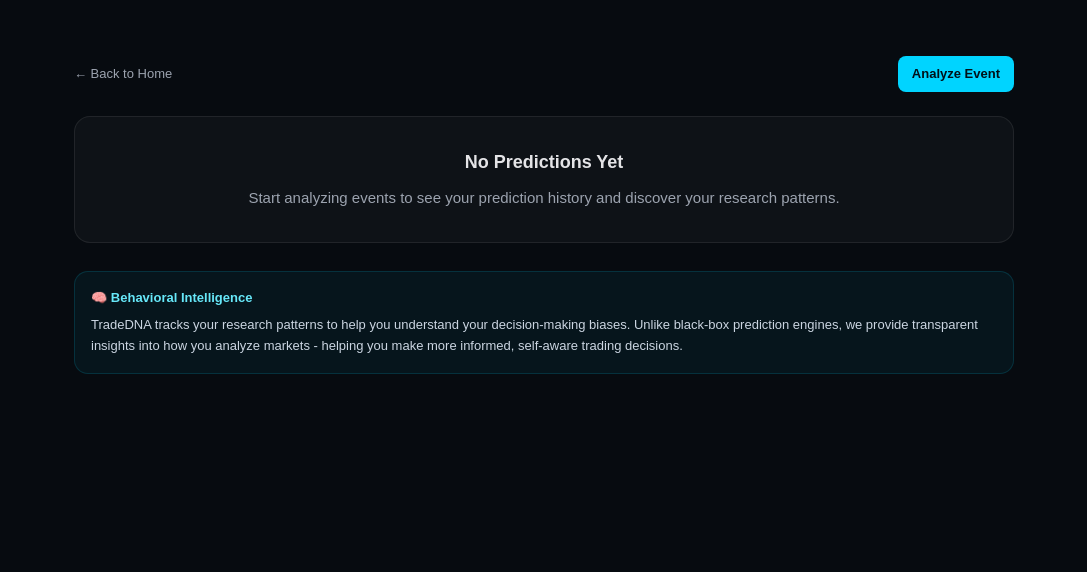
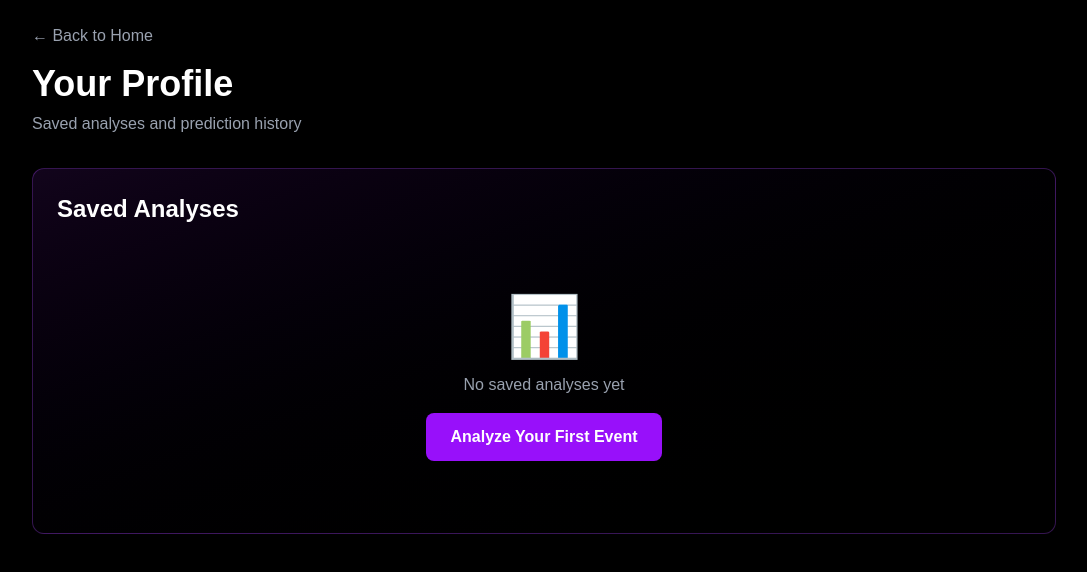
Before and after one commit to anujagadde18/tradedna, a Next.js app: page /profile in a window 1280 px wide. Shown: the top 572 px of the page, without its empty margins (96-1183 px from the left). Built offline with nearby package versions, Linux system fonts and the light colour scheme.

Commit message:
Update page.tsx

```diff
--- a/app/profile/page.tsx
+++ b/app/profile/page.tsx
@@ -1,55 +1,166 @@
-// app/profile/page.tsx
-"use client";
+'use client';
 
-import { Suspense } from "react";
-import { ProfileDashboard } from "@/components/profile/ProfileDashboard";
-import { useRouter } from "next/navigation";
+import { useEffect, useState } from 'react';
+import { useRouter } from 'next/navigation';
 
-function ProfileContent() {
+interface SavedAnalysis {
+  id: string;
+  event: string;
+  direction: 'YES' | 'NO';
+  confidence: number;
+  timestamp: number;
+  polymarketOdds: number | null;
+}
+
+export default function ProfilePage() {
   const router = useRouter();
+  const [savedAnalyses, setSavedAnalyses] = useState<SavedAnalysis[]>([]);
+
+  useEffect(() => {
+    if (typeof window !== 'undefined') {
+      try {
+        const saved = localStorage.getItem('savedAnalyses');
+        if (saved) {
+          setSavedAnalyses(JSON.parse(saved));
+        }
+      } catch {}
+    }
+  }, []);
+
+  const deleteAnalysis = (id: string) => {
+    const updated = savedAnalyses.filter(a => a.id !== id);
+    setSavedAnalyses(updated);
+
+    if (typeof window !== 'undefined') {
+      localStorage.setItem('savedAnalyses', JSON.stringify(updated));
+    }
+  };
+
+  const viewAnalysis = (event: string) => {
+    router.push(`/scores?event=${encodeURIComponent(event)}`);
+  };
+
+  const formatDate = (timestamp: number) => {
+    const date = new Date(timestamp);
+    return date.toLocaleDateString('en-US', {
+      month: 'short',
+      day: 'numeric',
+      hour: '2-digit',
+      minute: '2-digit'
+    });
+  };
 
   return (
-    <main style={{ minHeight: "100vh", background: "#070B10", color: "#fff" }}>
-      <div style={{ maxWidth: 980, margin: "0 auto", padding: "56px 20px" }}>
-        <div style={{ display: "flex", justifyContent: "space-between", alignItems: "center", marginBottom: 24 }}>
-          <a href="/" style={{ color: "#9CA3AF", fontSize: 13 }}>
+    <div className="min-h-screen bg-black text-white p-6">
+      <div className="max-w-5xl mx-auto">
+
+        {/* HEADER */}
+        <div className="mb-8">
+          <button
+            onClick={() => router.push('/')}
+            className="mb-4 text-gray-400 hover:text-white flex items-center gap-2 transition-colors"
+          >
             ← Back to Home
-          </a>
+          </button>
+
+          <h1 className="text-4xl font-bold mb-2">Your Profile</h1>
+          <p className="text-gray-400">
+            Saved analyses and prediction history
+          </p>
+        </div>
+
+        {/* SAVED ANALYSES */}
+        <div className="bg-gradient-to-br from-purple-900/20 to-black border border-purple-500/30 rounded-xl p-6">
+          <h2 className="text-2xl font-bold mb-6">Saved Analyses</h2>
+
+          {savedAnalyses.length === 0 ? (
+            <div className="text-center py-12">
+              <div className="text-6xl mb-4">📊</div>
+              <p className="text-gray-400 mb-4">No saved analyses yet</p>
               <button
-            onClick={() => router.push("/event")}
-            style={{
-              padding: "8px 14px",
-              borderRadius: 8,
-              background: "#00D4FF",
-              border: "none",
-              color: "#001018",
-              cursor: "pointer",
-              fontSize: 13,
-              fontWeight: 700,
-            }}
+                onClick={() => router.push('/')}
+                className="px-6 py-3 bg-purple-600 hover:bg-purple-500 rounded-lg font-semibold transition-all"
               >
-            Analyze Event
+                Analyze Your First Event
               </button>
             </div>
+          ) : (
+            <div className="space-y-4">
+              {savedAnalyses.map((analysis) => (
+                <div
+                  key={analysis.id}
+                  className="p-4 bg-black/40 border border-gray-700 rounded-lg hover:border-purple-500/50 transition-all"
+                >
+                  <div className="flex items-start justify-between">
+                    <div className="flex-1">
+                      <div className="flex items-center gap-3 mb-2">
+                        <span className={`text-2xl font-bold ${
+                          analysis.direction === 'YES' ? 'text-green-400' : 'text-red-400'
+                        }`}>
+                          {analysis.direction}
+                        </span>
+                        <span className="text-xl font-semibold text-white">
+                          {analysis.confidence}%
+                        </span>
+                        {analysis.polymarketOdds !== null && (
+                          <span className="text-sm text-gray-400">
+                            vs Market: {analysis.polymarketOdds}%
+                          </span>
+                        )}
+                      </div>
 
-        <ProfileDashboard />
+                      <p className="text-gray-300 mb-2">{analysis.event}</p>
 
-        {/* Info banner */}
-        <div style={{ marginTop: 28, padding: 16, borderRadius: 14, background: "rgba(0,212,255,0.05)", border: "1px solid rgba(0,212,255,0.15)" }}>
-          <div style={{ fontSize: 13, fontWeight: 600, color: "#67e8f9", marginBottom: 8 }}>🧠 Behavioral Intelligence</div>
-          <div style={{ color: "#cbd5e1", fontSize: 13, lineHeight: 1.6 }}>
-            TradeDNA tracks your research patterns to help you understand your decision-making biases. Unlike black-box prediction engines, we provide transparent insights into how you analyze markets - helping you make more informed, self-aware trading decisions.
+                      <div className="text-xs text-gray-500">
+                        {formatDate(analysis.timestamp)}
+                      </div>
+                    </div>
+
+                    <div className="flex gap-2">
+                      <button
+                        onClick={() => viewAnalysis(analysis.event)}
+                        className="px-4 py-2 bg-blue-600 hover:bg-blue-500 rounded-lg text-sm font-semibold transition-all"
+                      >
+                        View
+                      </button>
+                      <button
+                        onClick={() => deleteAnalysis(analysis.id)}
+                        className="px-4 py-2 bg-red-600 hover:bg-red-500 rounded-lg text-sm font-semibold transition-all"
+                      >
+                        Delete
+                      </button>
                     </div>
                   </div>
                 </div>
-    </main>
+              ))}
+            </div>
+          )}
+        </div>
+
+        {/* STATS */}
+        {savedAnalyses.length > 0 && (
+          <div className="mt-6 grid grid-cols-1 md:grid-cols-3 gap-4">
+            <div className="p-4 bg-gradient-to-br from-green-900/20 to-black border border-green-500/30 rounded-xl">
+              <div className="text-sm text-gray-400 mb-1">Total Analyses</div>
+              <div className="text-3xl font-bold text-white">{savedAnalyses.length}</div>
+            </div>
+
+            <div className="p-4 bg-gradient-to-br from-blue-900/20 to-black border border-blue-500/30 rounded-xl">
+              <div className="text-sm text-gray-400 mb-1">YES Predictions</div>
+              <div className="text-3xl font-bold text-white">
+                {savedAnalyses.filter(a => a.direction === 'YES').length}
+              </div>
+            </div>
+
+            <div className="p-4 bg-gradient-to-br from-purple-900/20 to-black border border-purple-500/30 rounded-xl">
+              <div className="text-sm text-gray-400 mb-1">NO Predictions</div>
+              <div className="text-3xl font-bold text-white">
+                {savedAnalyses.filter(a => a.direction === 'NO').length}
+              </div>
+            </div>
+          </div>
+        )}
+      </div>
+    </div>
   );
 }
-
-export default function ProfilePage() {
-  return (
-    <Suspense fallback={<div style={{ minHeight: "100vh", background: "#070B10", color: "#fff", display: "flex", alignItems: "center", justifyContent: "center" }}>Loading profile...</div>}>
-      <ProfileContent />
-    </Suspense>
-  );
-}
```
Lines whose indentation alone changed are shown as unchanged.
